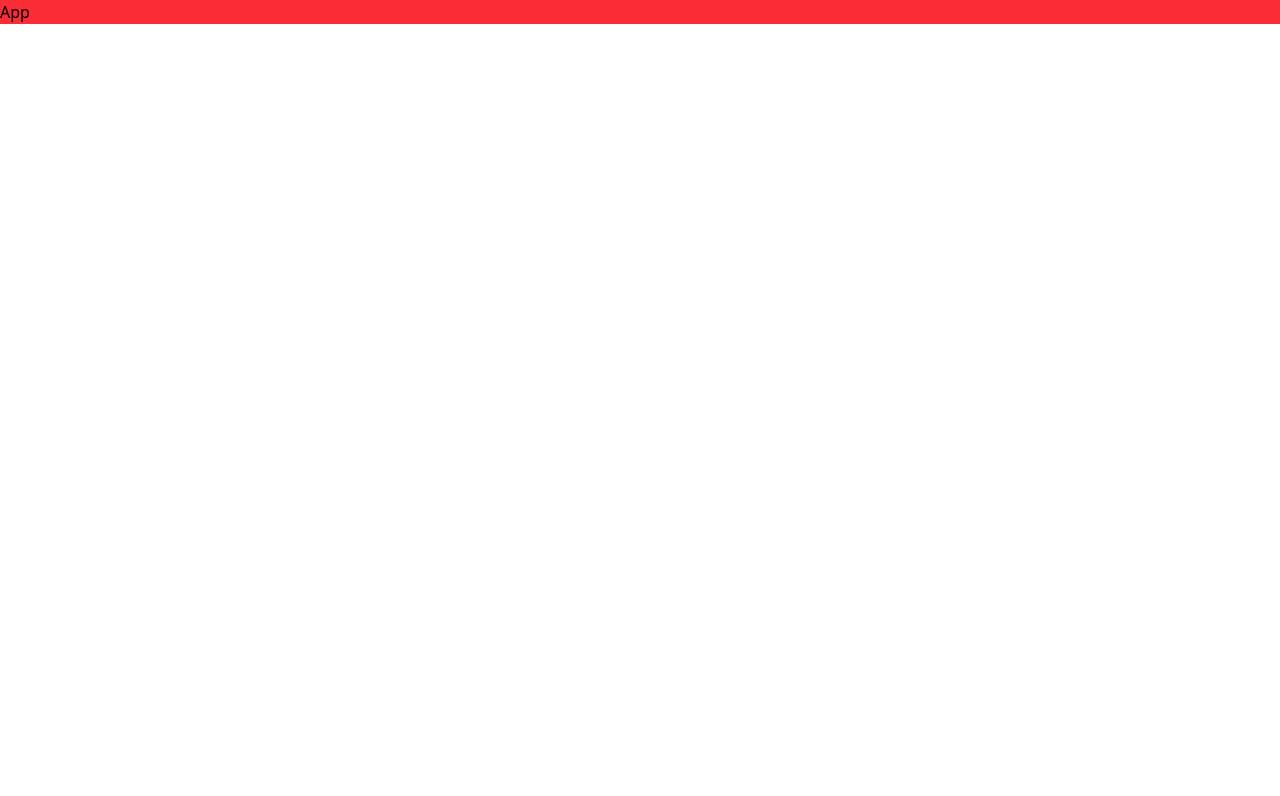
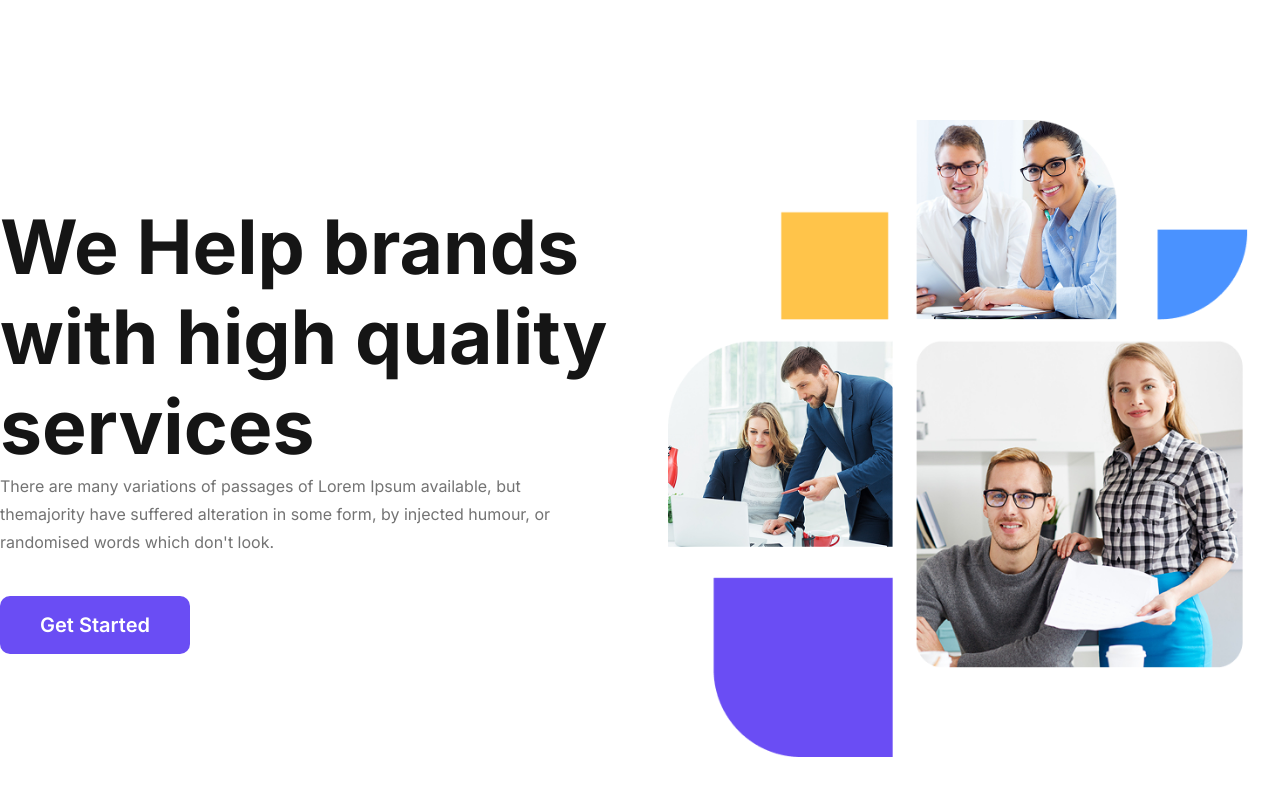
Before and after one commit to sajibkhandev/angcy-ebt-web-1, a React (Vite) app: page / in a window 1280 px wide. Shown: the top 796 px of the page. Built offline with nearby package versions, Linux system fonts and the light colour scheme.

Commit message:
banner complete

```diff
--- a/index.html
+++ b/index.html
@@ -5,6 +5,13 @@
     <link rel="icon" type="image/svg+xml" href="/vite.svg" />
     <meta name="viewport" content="width=device-width, initial-scale=1.0" />
     <title>react</title>
+    <!-- Google Fonts Start  -->
+<link rel="preconnect" href="https://fonts.googleapis.com">
+<link rel="preconnect" href="https://fonts.gstatic.com" crossorigin>
+<link
+  href="https://fonts.googleapis.com/css2?family=Inter:ital,opsz,wght@0,14..32,100..900;1,14..32,100..900&display=swap"
+  rel="stylesheet">
+    <!-- Google Fonts End -->
   </head>
   <body>
     <div id="root"></div>
--- a/src/App.jsx
+++ b/src/App.jsx
@@ -1,8 +1,11 @@
 import React from 'react'
+import Home from './components/pages/Home'
 
 const App = () => {
   return (
-    <div className='bg-red-500'>App</div>
+    <div className='b'>
+      <Home/>
+    </div>
   )
 }
 
--- /dev/null
+++ b/src/components/Container.jsx
@@ -0,0 +1,9 @@
+
+
+const Container = ({children, className}) => {
+  return (
+      <div className={`max-w-[1320px] mx-auto ${className}`}>{ children}</div>
+  )
+}
+
+export default Container
--- /dev/null
+++ b/src/components/Images.jsx
@@ -0,0 +1,9 @@
+import React from 'react'
+
+const Images = ({srcImg,  altImg, className}) => {
+  return (
+      <img src={srcImg} alt={altImg} className={`${className}` } />
+  )
+}
+
+export default Images
--- /dev/null
+++ b/src/components/layouts/Banner.jsx
@@ -0,0 +1,32 @@
+import Container from "../container";
+import Images from "../Images";
+import banner from "/src/assets/bannerImg.png";
+const Banner = () => {
+  return (
+    <Container>
+      <div className="lg:flex lg:justify-between lg:items-center sm:py-5 lg:py-20">
+        <div className="sm:text-center lg:text-left">
+          <h1 className="text-[#151515] lg:text-[75px] sm:text-[50px] sm:font-medium lg:font-bold font-inter  lg:w-[636px] leading-[120%]">
+            We Help brands with high quality services
+          </h1>
+          <p className="text-[#737373] text-base font-inter md:px-[100px] lg:px-0 lg:w-[604px] leading-7">
+            There are many variations of passages of Lorem Ipsum available, but
+            themajority have suffered alteration in some form, by injected
+            humour, or randomised words which don't look.
+          </p>
+          <button
+            className="py-3.5 lg:px-10 sm:px-7
+           bg-[#6A4DF4] text-white text-[20px] font-semibold font-inter rounded-[10px] lg:mt-10 sm:mt-5 cursor-pointer"
+          >
+            Get Started
+          </button>
+        </div>
+        <div className="sm:mt-10 sm:mx-8 sm:mb-5">
+          <Images srcImg={banner} />
+        </div>
+      </div>
+    </Container>
+  );
+};
+
+export default Banner;
--- /dev/null
+++ b/src/components/pages/Home.jsx
@@ -0,0 +1,12 @@
+import React from 'react'
+import Banner from '../layouts/Banner'
+
+const Home = () => {
+  return (
+      <>
+         <Banner/>
+    </>
+  )
+}
+
+export default Home
--- a/src/index.css
+++ b/src/index.css
@@ -1 +1,4 @@
 @import "tailwindcss";
+@theme {
+  --font-inter: "Inter", sans-serif;
+}
```
Also changed, not shown: src/assets/bannerImg.png (added).
